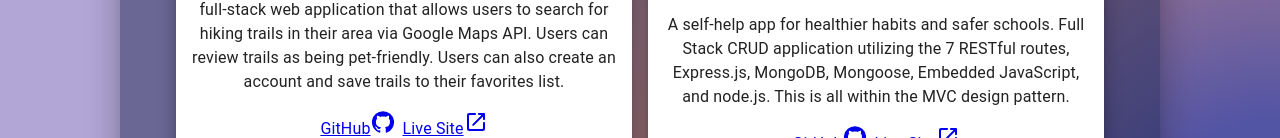
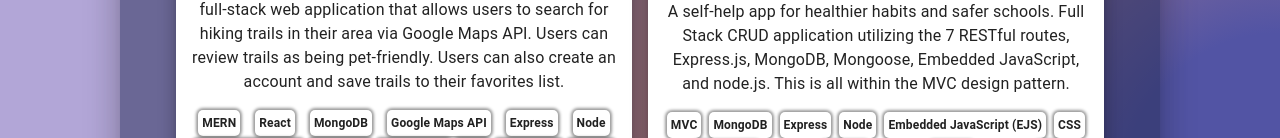
Before and after one commit to ianpmaher/portfolio, a React (Create React App) app in the folder frontend/: page / in a window 1280 px wide. Both pictures are taken after a click on the tab "Projects". Shown: the part 662-800 px from the top of the page. Built offline with nearby package versions, Linux system fonts and the light colour scheme.

Commit message:
tags properly working now

```diff
--- a/frontend/src/components/ProjectTags/ProjectTags.js
+++ b/frontend/src/components/ProjectTags/ProjectTags.js
@@ -1,30 +1,48 @@
 import styled from 'styled-components';
 
-const SmallCard = styled.div`
+const CardContainer = styled.div`
     display: flex;
-    flex-direction: column;
+    flex-flow: row wrap;
+    gap: 0.15rem;
     align-items: center;
     justify-content: center;
+    list-style-type: none;
     margin: 0 auto;
+    :hover {
+        box-shadow: 0 0 5em rgba(0, 0, 0, 0.4);
+    }
+    @media (max-width: 768px) {
+        gap: 0;
+    }
 `;
 
-const SmallCardLabel = styled.li`
-    font-size: 0.75rem;
-    font-weight: bold;
-    text-transform: uppercase;
+const SmallCard = styled.div`
+    margin: 0 auto;
+    border-radius: 5px;
+    box-shadow: 0 0 3px 2px rgba(0, 0, 0, 0.4);
+    cursor: default;
+    @media (max-width: 768px) {
+        margin: 0 auto;
+    };
 `;
 
-const ProjectTags = ({ tags }) => {
-    const tagsList = tags.map((tag) =>
+const SmallCardText = styled.h1`
+    font-size: 0.75rem;
+    margin: 0.25rem 0.25rem;
+    font-weight: bold,
+`;
+
+const ProjectTags = (props) => {
+    const tagsList = props.tags.map((tag) =>
         <SmallCard key={tag}>
-            <SmallCardLabel label={tag} />
+            <SmallCardText>{tag}</SmallCardText>
         </SmallCard>
     );
 
     return (
-        <ul>
+        <CardContainer>
             {tagsList}
-        </ul>
+        </CardContainer>
     );
 }
 
--- a/frontend/src/components/Projects/Projects.js
+++ b/frontend/src/components/Projects/Projects.js
@@ -1,7 +1,7 @@
 import styled from "styled-components";
 import projectsList from "./projectsList";
 import Card from "@mui/material/Card";
-import CardActions from "@mui/material/CardActions";
+// import CardActions from "@mui/material/CardActions";
 import CardContent from "@mui/material/CardContent";
 import CardMedia from "@mui/material/CardMedia";
 import GitHubIcon from '@mui/icons-material/GitHub';
@@ -26,8 +26,14 @@
     place-content: center;
     list-style-type: none;
     margin: 0 auto;
-    @media (max-width: 768px) {
+    @media (max-width: 760px) {
         grid-template-columns: 1fr;
+        padding: 0.1rem;
+        grid-gap: 0.1rem;
+    }
+    @media (max-width: 900px) {
+        padding: 0.1rem;
+        grid-gap: 0.5rem;
     }
 `;
 
@@ -56,12 +62,12 @@
                 />
                 <CardContent>
                     <h2>{project.title}</h2>
-                    {/* project tags somehow */}
                     <p>{project.description}</p>
+                    <ProjectTags tags={project.tags} />
+                    <br/>
                     <a href={project.github} title={project.title} target="__blank" rel="noreferrer noopener">GitHub<GitHubIcon/></a>
                     <SpaceSpan/>
                     <a href={project.live} title={project.title} target="__blank" rel="noreferrer noopener">Live Site<OpenInNewRoundedIcon/></a>
-                    <ProjectTags tags={project.tags} />
                 </CardContent>
             </Card>
         </li>
--- a/frontend/src/components/Projects/projectsList.js
+++ b/frontend/src/components/Projects/projectsList.js
@@ -5,7 +5,7 @@
         "id": 1,
         "title": "PawsOn.Life",
         "description": "Developed in an Agile team environment, PawsOn.Life is full-stack web application that allows users to search for hiking trails in their area via Google Maps API. Users can review trails as being pet-friendly. Users can also create an account and save trails to their favorites list.",
-        "tags": ["MERN", "React", "MongoDB", "Express", "Node", "Agile development", "Goog", "RESTful API", "MVC", "Material UI", "Heroku", "Netlify", "Git"],
+        "tags": ["MERN", "React", "MongoDB", "Google Maps API", "Express", "Node", "Agile development", "Auth Flow", "RESTful API", "MVC", "Material UI", "Heroku", "Netlify", "Git"],
         "github": "https://github.com/ianpmaher/pawsOnLifeFrontEnd",
         "github2": "https://github.com/ianpmaher/pawsOnLifeBackEnd",
         "live": "https://pawson.life/",
```
